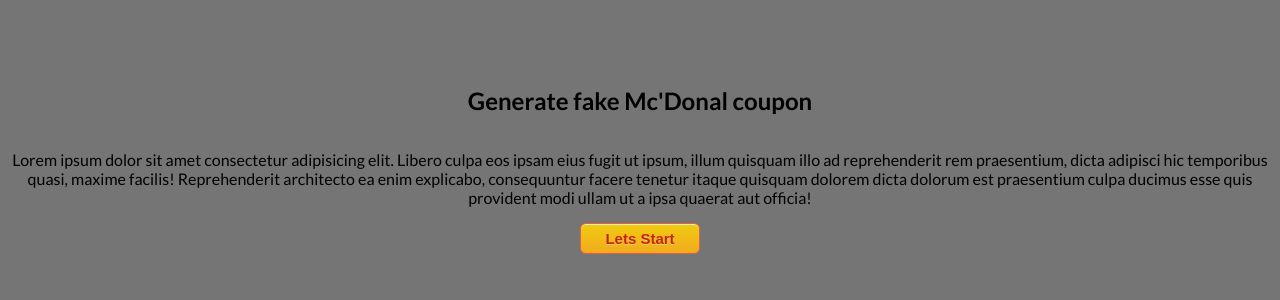
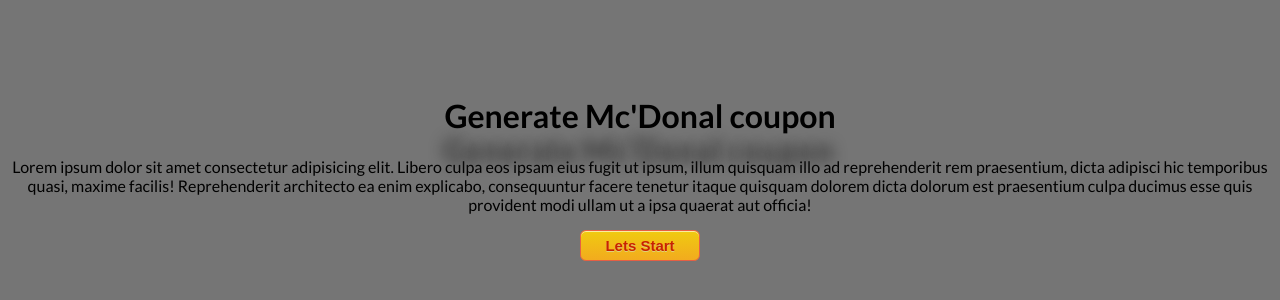
Before and after one commit to kubo550/McDolan-coupon-genertor, a React (Create React App) app: page / in a window 1280 px wide. Shown: the part 240-540 px from the top of the page. Built offline with nearby package versions, Linux system fonts and the light colour scheme.

Commit message:
Animation

```diff
--- a/src/components/Home/Home.tsx
+++ b/src/components/Home/Home.tsx
@@ -1,14 +1,24 @@
-import React, {FC} from 'react'
-import { Link } from "react-router-dom"
-import { LinkButton, Container } from "../../layout"
+import React, { FC } from "react";
+import { Link } from "react-router-dom";
+import { LinkButton, Container, ASH1 } from "../../layout";
 
-
-export const Home:FC = () => (
-    <Container>
-        <h2>Generate fake Mc'Donal coupon</h2>
-        <p>Lorem ipsum dolor sit amet consectetur adipisicing elit. Libero culpa eos ipsam eius fugit ut ipsum, illum quisquam illo ad reprehenderit rem praesentium, dicta adipisci hic temporibus quasi, maxime facilis!
-        Reprehenderit architecto ea enim explicabo, consequuntur facere tenetur itaque quisquam dolorem dicta dolorum est praesentium culpa ducimus esse quis provident modi ullam ut a ipsa quaerat aut officia!
-        </p>
-        <LinkButton as={Link} to="/step1" >Lets Start</LinkButton>
-    </Container>
-)
+export const Home: FC = () => (
+  <Container>
+    <ASH1
+      animate={{ y: ["20px", "0px", "20px"] }}
+      transition={{ duration: 3, repeat: Infinity }}
+    >
+      Generate Mc'Donal coupon
+    </ASH1>
+    <p>
+      Lorem ipsum dolor sit amet consectetur adipisicing elit. Libero culpa eos ipsam eius
+      fugit ut ipsum, illum quisquam illo ad reprehenderit rem praesentium, dicta adipisci
+      hic temporibus quasi, maxime facilis! Reprehenderit architecto ea enim explicabo,
+      consequuntur facere tenetur itaque quisquam dolorem dicta dolorum est praesentium
+      culpa ducimus esse quis provident modi ullam ut a ipsa quaerat aut officia!
+    </p>
+    <LinkButton as={Link} to='/step1'>
+      Lets Start
+    </LinkButton>
+  </Container>
+);
--- a/src/layout/index.ts
+++ b/src/layout/index.ts
@@ -1,5 +1,11 @@
 import styled from "styled-components";
 import { motion } from "framer-motion"
+
+
+
+export const ASH1 = styled(motion.h1)`
+  text-shadow: -2px 34px 14px rgba(50, 50, 50, 1);
+`;
 
 export const Container = styled.div`
   position: fixed;
```
Also changed, not shown: 1 other file (tests, documents, lock files or other folders).
